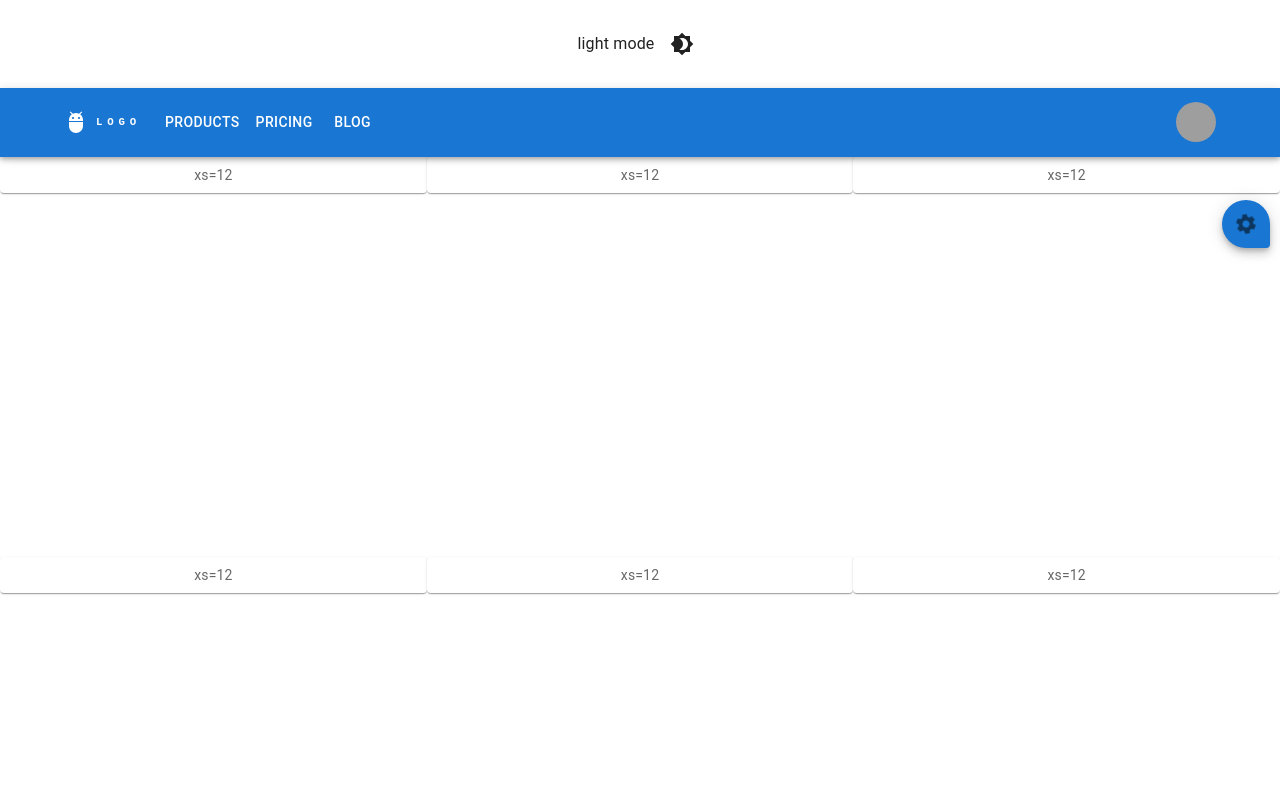
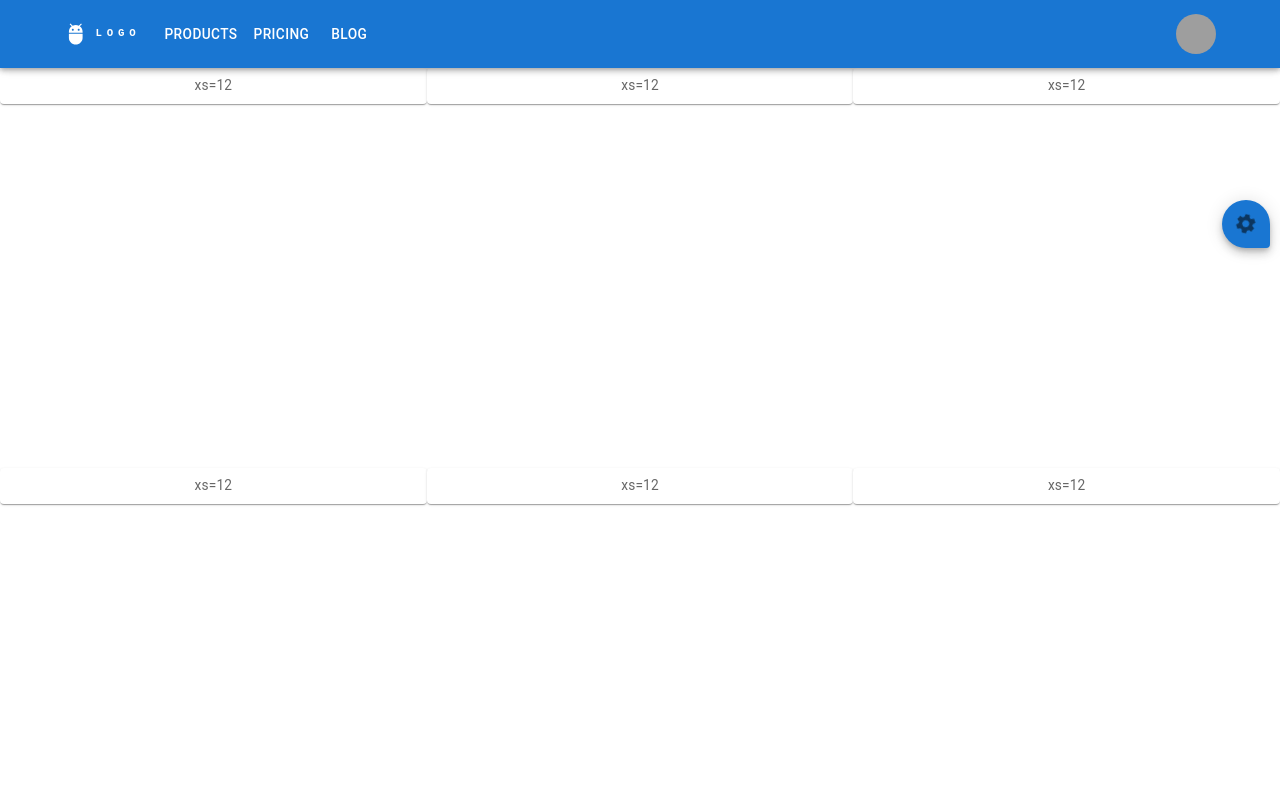
Before and after one commit to choi-changho/yarn-vite-react-app, a React (Vite) app: page / in a window 1280 px wide. Shown: the top 800 px of the page. Built offline with nearby package versions, Linux system fonts and the light colour scheme; grey boxes are pictures that could not be loaded.

Commit message:
Theme Mode Recoil 적용

```diff
--- a/src/App.tsx
+++ b/src/App.tsx
@@ -1,36 +1,17 @@
-import Brightness4Icon from '@mui/icons-material/Brightness4';
-import Brightness7Icon from '@mui/icons-material/Brightness7';
 import React from 'react';
 import Header from '@/component/header/Header';
 import Layout from '@/Layout';
-import {Box, IconButton, ThemeProvider} from '@mui/material';
+import {ThemeProvider} from '@mui/material';
 import CustomTheme from '@/theme/CustomTheme';
 import LiveCustomizeDrawer from '@/component/drawer/LiveCustomizeDrawer/LiveCustomizeDrawer';
 import Types from '@/component/types';
 
 export default function App() {
 	// const theme = useTheme();
-	const {customTheme, colorMode} = CustomTheme();
+	const {customTheme} = CustomTheme();
 
 	return (
 		<ThemeProvider theme={customTheme}>
-			<Box
-				sx={{
-					display: 'flex',
-					width: '100%',
-					alignItems: 'center',
-					justifyContent: 'center',
-					bgcolor: 'background.default',
-					color: 'text.primary',
-					borderRadius: 1,
-					p: 3,
-				}}
-			>
-				{customTheme.palette.mode} mode
-				<IconButton sx={{ml: 1}} onClick={colorMode.toggleColorMode} color='inherit'>
-					{customTheme.palette.mode === 'dark' ? <Brightness7Icon /> : <Brightness4Icon />}
-				</IconButton>
-			</Box>
 			<Header />
 			<Layout />
 			{/* <UseQueryTest /> */}
--- /dev/null
+++ b/src/atom/global/appThemeMode.ts
@@ -0,0 +1,18 @@
+import {ThemeMode} from '@/types/global/ThemeMode';
+import {atom} from 'recoil';
+
+let defaultTheme: ThemeMode = 'light';
+if (typeof window !== 'undefined') {
+	const savedTheme: ThemeMode = window.localStorage.getItem('THEME_TUTORIAL') as 'light' | 'dark'; // save the users prefered mode
+	if (savedTheme) {
+		defaultTheme = savedTheme;
+	} else {
+		const isDarkMode = window.matchMedia && window.matchMedia('(prefers-color-scheme: dark)').matches; // get the default prefered mode
+		defaultTheme = isDarkMode ? 'dark' : 'light';
+	}
+}
+
+export const appThemeMode = atom<ThemeMode>({
+	key: 'theme',
+	default: defaultTheme,
+});
--- a/src/component/drawer/LiveCustomizeDrawer/LiveCustomizeDrawer.tsx
+++ b/src/component/drawer/LiveCustomizeDrawer/LiveCustomizeDrawer.tsx
@@ -1,25 +1,10 @@
-import {
-	Card,
-	CardContent,
-	CardHeader,
-	Drawer,
-	FormControl,
-	FormControlLabel,
-	FormLabel,
-	ListItem,
-	ListItemButton,
-	ListItemIcon,
-	ListItemText,
-	Radio,
-	RadioGroup,
-} from '@mui/material';
+import {Card, CardContent, CardHeader, Divider, Drawer} from '@mui/material';
 import React, {useState} from 'react';
 import RotateIconButton from '@/component/button/RotateIconButton/RotateIconButton';
 import SettingsIcon from '@mui/icons-material/Settings';
 import FloatingActionButton from '@/component/button/FloatingActionButton/FloatingActionButton';
-import InboxIcon from '@mui/icons-material/Inbox';
-import MailIcon from '@mui/icons-material/Mail';
 import Grid2 from '@mui/material/Unstable_Grid2';
+import ColorModeRadioGroup from '@/component/radio/ColorModeRadioGroup/ColorModeRadioGroup';
 
 export default function LiveCustomizeDrawer() {
 	const [open, setOpen] = useState(false);
@@ -31,38 +16,13 @@ export default function LiveCustomizeDrawer() {
 	const list = () => (
 		<Grid2 container display='flex' flexGrow='row wrap' marginTop='-24px' padding='24px' boxSizing='border-box'>
 			<Grid2 xs={12} paddingTop={3}>
-				<Card>
+				<Card sx={{borderRadius: '8px'}}>
 					<CardHeader title='Layout' titleTypographyProps={{variant: 'h5', component: 'h5'}} />
+					<Divider />
 					<CardContent>
-						<FormControl>
-							<FormLabel>Mode</FormLabel>
-							<RadioGroup defaultValue='light' name='radio-buttons-group' sx={{display: 'flex', flexFlow: 'row wrap'}}>
-								<FormControlLabel value='light' control={<Radio />} label='light' />
-								<FormControlLabel value='black' control={<Radio />} label='black' />
-							</RadioGroup>
-						</FormControl>
+						<ColorModeRadioGroup />
 					</CardContent>
 				</Card>
-			</Grid2>
-			<Grid2 xs={12}>
-				{['Inbox', 'Starred', 'Send email', 'Drafts'].map((text, index) => (
-					<ListItem key={text} disablePadding>
-						<ListItemButton>
-							<ListItemIcon>{index % 2 === 0 ? <InboxIcon /> : <MailIcon />}</ListItemIcon>
-							<ListItemText primary={text} />
-						</ListItemButton>
-					</ListItem>
-				))}
-			</Grid2>
-			<Grid2 xs={12}>
-				{['All mail', 'Trash', 'Spam'].map((text, index) => (
-					<ListItem key={text} disablePadding>
-						<ListItemButton>
-							<ListItemIcon>{index % 2 === 0 ? <InboxIcon /> : <MailIcon />}</ListItemIcon>
-							<ListItemText primary={text} />
-						</ListItemButton>
-					</ListItem>
-				))}
 			</Grid2>
 		</Grid2>
 	);
--- /dev/null
+++ b/src/component/radio/ColorModeRadioGroup/ColorModeRadioGroup.tsx
@@ -0,0 +1,25 @@
+import React from 'react';
+import {FormControl, FormControlLabel, FormLabel, Radio, RadioGroup} from '@mui/material';
+import {useRecoilState} from 'recoil';
+import {appThemeMode} from '@/atom/global/appThemeMode';
+
+export default function ColorModeRadioGroup() {
+	const [mode, setMode] = useRecoilState(appThemeMode);
+
+	return (
+		<FormControl>
+			<FormLabel color='primary' component='legend'>
+				Mode
+			</FormLabel>
+			<RadioGroup
+				value={mode}
+				name='radio-buttons-group'
+				sx={{display: 'flex', flexFlow: 'row wrap'}}
+				onChange={() => setMode((prevMode) => (prevMode === 'light' ? 'dark' : 'light'))}
+			>
+				<FormControlLabel value='light' control={<Radio />} label='Light' />
+				<FormControlLabel value='dark' control={<Radio />} label='Dark' />
+			</RadioGroup>
+		</FormControl>
+	);
+}
--- a/src/theme/CustomTheme.tsx
+++ b/src/theme/CustomTheme.tsx
@@ -1,68 +1,39 @@
-import {createTheme, useMediaQuery} from '@mui/material';
-import {useEffect, useMemo, useState} from 'react';
+import {createTheme} from '@mui/material';
+import {useMemo} from 'react';
+import {useRecoilValue} from 'recoil';
+import {appThemeMode} from '@/atom/global/appThemeMode';
 
 export default function CustomTheme() {
-	const prefersDarkMode = useMediaQuery('(prefers-color-scheme: dark)') ? 'dark' : 'light';
-	const [mode, setMode] = useState<'light' | 'dark'>(prefersDarkMode);
-	const colorMode = useMemo(
-		() => ({
-			toggleColorMode: () => {
-				setMode((prevMode) => (prevMode === 'light' ? 'dark' : 'light'));
-			},
-		}),
-		[]
-	);
+	const mode = useRecoilValue(appThemeMode);
 
 	const customTheme = useMemo(
 		() =>
 			createTheme({
 				typography: {
+					htmlFontSize: 14,
+					fontSize: 12,
 					h1: {
 						fontSize: '2em',
-						marginTop: '0.67em',
-						marginBottom: '0.67em',
-						marginLeft: 0,
-						marginRight: 0,
 						fontWeight: 'bold',
 					},
 					h2: {
 						fontSize: '1.5em',
-						marginTop: '0.83em',
-						marginBottom: '0.83em',
-						marginLeft: 0,
-						marginRight: 0,
 						fontWeight: 'bold',
 					},
 					h3: {
 						fontSize: '1.17em',
-						marginTop: '1em',
-						marginBottom: '1em',
-						marginLeft: 0,
-						marginRight: 0,
 						fontWeight: 'bold',
 					},
 					h4: {
 						fontSize: '1em',
-						marginTop: '1.33em',
-						marginBottom: '1.33em',
-						marginLeft: 0,
-						marginRight: 0,
 						fontWeight: 'bold',
 					},
 					h5: {
 						fontSize: '0.83em',
-						marginTop: '1.67em',
-						marginBottom: '1.67em',
-						marginLeft: 0,
-						marginRight: 0,
 						fontWeight: 'bold',
 					},
 					h6: {
 						fontSize: '0.67em',
-						marginTop: '2.33em',
-						marginBottom: '2.33em',
-						marginLeft: 0,
-						marginRight: 0,
 						fontWeight: 'bold',
 					},
 				},
@@ -95,9 +66,5 @@ export default function CustomTheme() {
 		[mode]
 	);
 
-	useEffect(() => {
-		setMode(prefersDarkMode);
-	}, [prefersDarkMode]);
-
-	return {customTheme, colorMode};
+	return {customTheme};
 }
--- /dev/null
+++ b/src/types/global/ThemeMode.ts
@@ -0,0 +1 @@
+export type ThemeMode = 'light' | 'dark';
```
